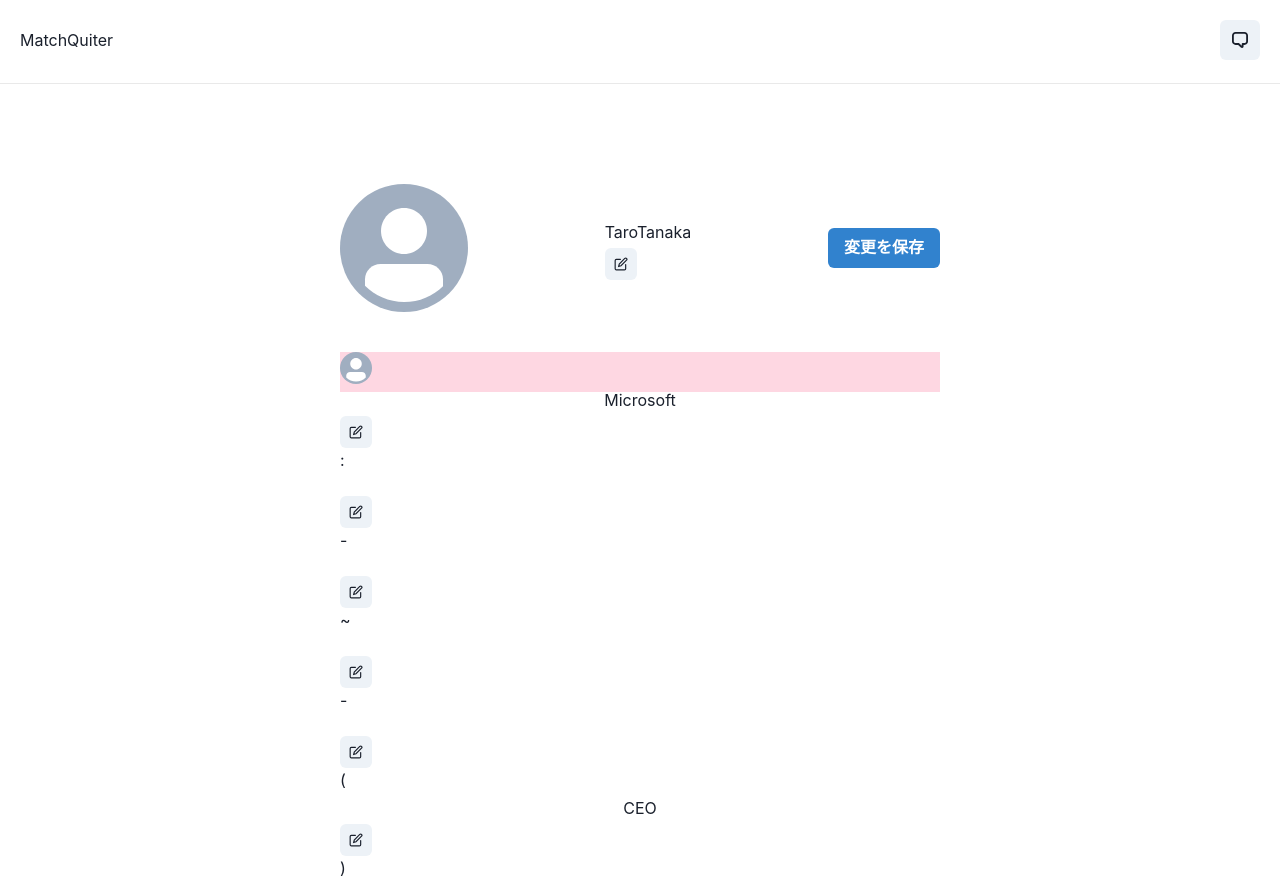
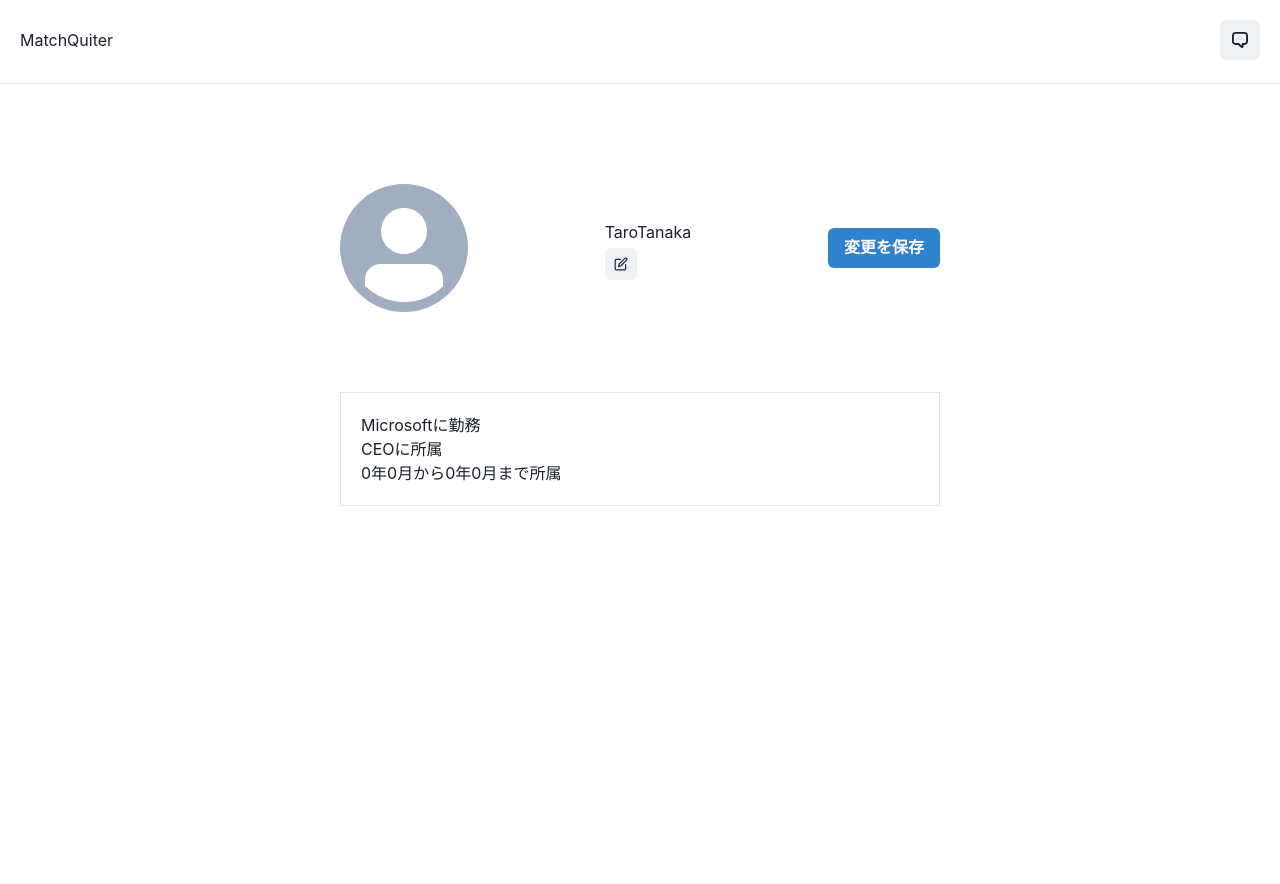
Before and after one commit to hackathon-supporters/hackathon-frontend, a Next.js app: page /editprofile in a window 1280 px wide. Built offline with nearby package versions, Linux system fonts and the light colour scheme.

Commit message:
fix editprofile

```diff
--- a/pages/editprofile.tsx
+++ b/pages/editprofile.tsx
@@ -20,10 +20,10 @@ import {
 import {CheckIcon, CloseIcon, EditIcon} from "@chakra-ui/icons";
 import type {NextPage} from "next";
 import Navigation from "../component/Navigation";
-import {Profile} from "../model/Profile.ts";
+import {Profile} from "../model/Profile";
 import {useState} from "react";
 
-const CustomControlsExample: NextPage = () => {
+const EditProfilePage: NextPage = () => {
     /* Here's a custom control */
     const [profile,setProfile] = useState<Profile>({avatar: "", histories: [{
             company: {icon: "", id: "364364", name: "Microsoft"},
@@ -83,80 +83,10 @@ const CustomControlsExample: NextPage = () => {
                     <VStack pt={10} divider={<StackDivider borderColor='gray.200'/>} spacing={4} align='stretch'>
                         {
                             profile.histories.map(i=>{
-                                return <Box h='40px' bg='pink.100'>
-                                    <Avatar size='sm' src={i.company.avatar} />
-                                    <Editable
-                                        textAlign='center'
-                                        defaultValue={i.company.name}
-                                        isPreviewFocusable={false}
-                                    >
-                                        <EditablePreview/>
-                                        <Flex>
-                                            <Input as={EditableInput}/>
-                                            <EditableControls/>
-                                        </Flex>
-                                    </Editable>
-                                    :
-                                    <Editable
-                                        textAlign='center'
-                                        defaultValue={i.startMonth}
-                                        isPreviewFocusable={false}
-                                    >
-                                        <EditablePreview/>
-                                        <Flex>
-                                            <Input as={EditableInput}/>
-                                            <EditableControls/>
-                                        </Flex>
-                                    </Editable>
-                                    -
-                                    <Editable
-                                        textAlign='center'
-                                        defaultValue={i.startYear}
-                                        isPreviewFocusable={false}
-                                    >
-                                        <EditablePreview/>
-                                        <Flex>
-                                            <Input as={EditableInput}/>
-                                            <EditableControls/>
-                                        </Flex>
-                                    </Editable>
-                                    ~
-                                    <Editable
-                                        textAlign='center'
-                                        defaultValue={i.endMonth}
-                                        isPreviewFocusable={false}
-                                    >
-                                        <EditablePreview/>
-                                        <Flex>
-                                            <Input as={EditableInput}/>
-                                            <EditableControls/>
-                                        </Flex>
-                                    </Editable>
-                                    -
-                                    <Editable
-                                        textAlign='center'
-                                        defaultValue={i.endYear}
-                                        isPreviewFocusable={false}
-                                    >
-                                        <EditablePreview/>
-                                        <Flex>
-                                            <Input as={EditableInput}/>
-                                            <EditableControls/>
-                                        </Flex>
-                                    </Editable>
-                                    (
-                                    <Editable
-                                        textAlign='center'
-                                        defaultValue={i.position}
-                                        isPreviewFocusable={false}
-                                    >
-                                        <EditablePreview/>
-                                        <Flex>
-                                            <Input as={EditableInput}/>
-                                            <EditableControls/>
-                                        </Flex>
-                                    </Editable>
-                                    )
+                                return <Box mt={10} boxSizing="content-box" borderWidth="0.8px" p={5}>
+                                    <Box>{i.company.name}に勤務</Box>
+                                    <Box>{i.position}に所属</Box>
+                                    <Box>{`${i.startYear}年${i.startMonth}月から${i.endYear}年${i.endMonth}月まで所属`}</Box>
                                 </Box>
                             })
                         }
@@ -167,4 +97,4 @@ const CustomControlsExample: NextPage = () => {
     );
 }
 
-export default CustomControlsExample
+export default EditProfilePage
```
